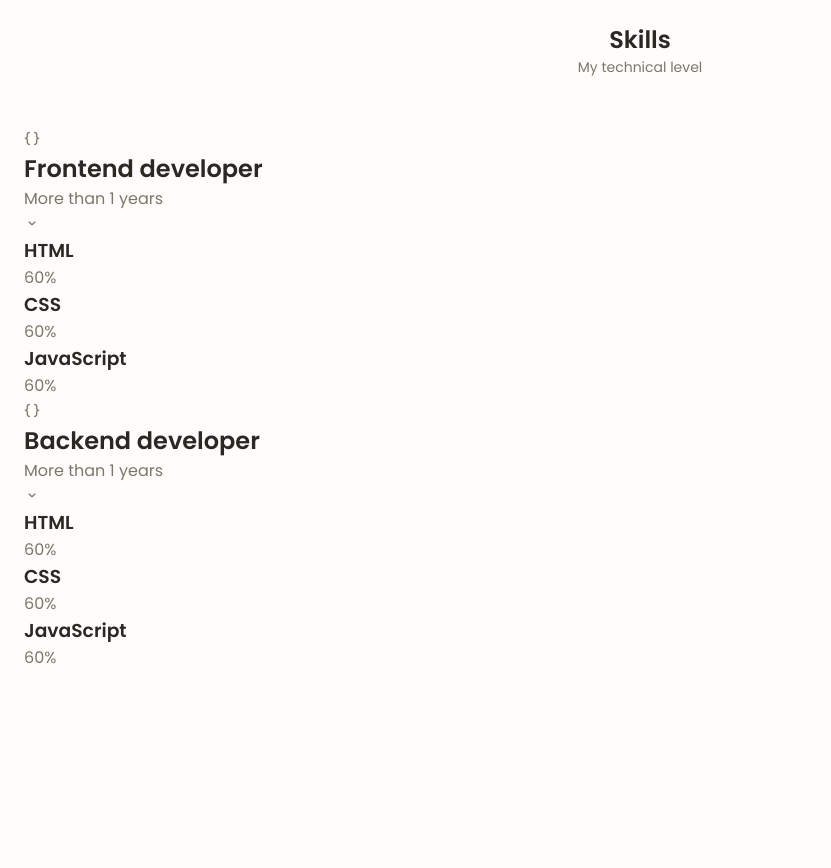
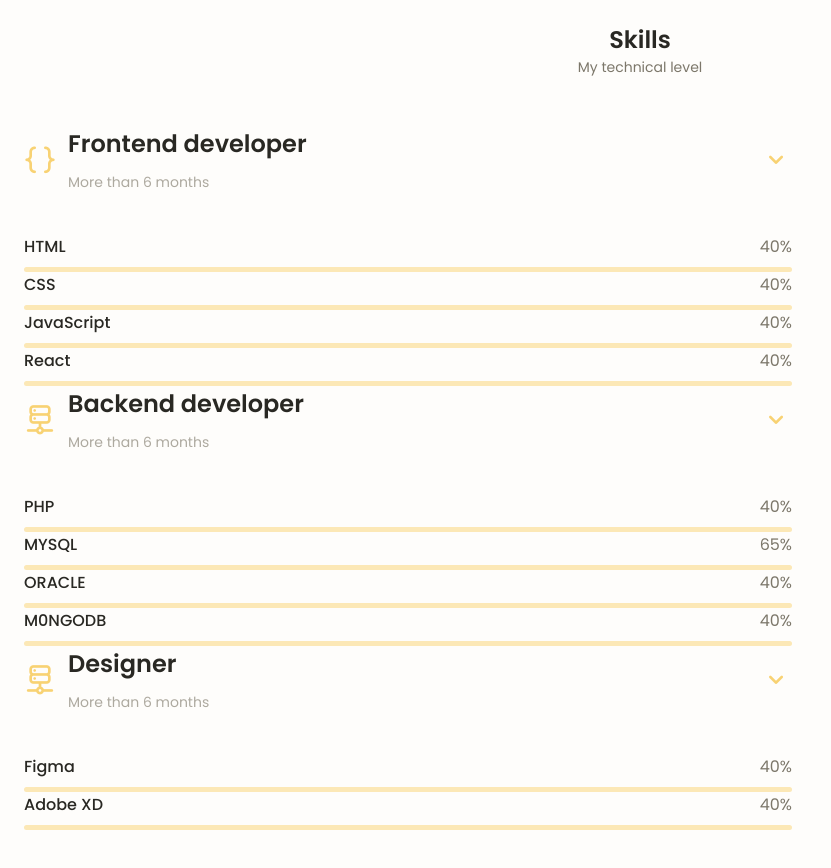
Before and after one commit to JuanFCode/Portfolio_Website, a plain HTML site: page index.html in a window 1280 px wide. Shown: the part 1380-2248 px from the top of the page, without its empty margins (0-831 px from the left). Before the commit the page ends 2114 px from the top, so only its background shows below. Drawn offline with nearby package versions, Linux system fonts and the light colour scheme.

Commit message:
Update skills

```diff
--- a/assets/css/style.css
+++ b/assets/css/style.css
@@ -292,7 +292,7 @@ img {
 }
 
 .home__scroll {
-    display:none;
+    display: none;
 }
 
 .home__scroll-button {
@@ -333,19 +333,21 @@ img {
 .button:hover {
     background-color: var(--first-color-alt);
 }
-.button__icon{
+
+.button__icon {
     font-size: 1.25rem;
     margin-left: var(--mb-0-5);
     transition: .2s;
 }
-.button--flex{
+
+.button--flex {
     display: inline-flex;
     align-items: center;
 }
 
 /*======================== ABOUT ======================*/
-.about__img{
-    width:200px;
+.about__img {
+    width: 200px;
     border-radius: .5rem;
     justify-self: center;
     align-self: center;
@@ -353,31 +355,86 @@ align-items: center;
 
 
 }
-.about__description{
+
+.about__description {
     text-align: center;
     margin-bottom: var(--mb-2-5);
 }
-.about__info{
+
+.about__info {
     display: flex;
     justify-content: space-evenly;
     margin-bottom: var(--mb-2-5);
 }
 
-.about__info-title{
+.about__info-title {
     font-size: var(--h2-font-size);
     font-weight: var(--font-semi-bold);
     color: var(--title-color);
 }
-.about__info-name{
+
+.about__info-name {
     font-size: var(--smaller-font-size);
 }
 
 .about__info-title,
-.about__info-name{
+.about__info-name {
     display: block;
     text-align: center;
 }
-.about__buttons{
+
+.about__buttons {
     display: flex;
     justify-content: center;
 }
+
+/*======================== SKILLS ======================*/
+.skills__container {
+    row-gap: 0;
+
+}
+.skills__header{
+    display: flex;
+    align-items: center;
+    margin-bottom: var(--mb-2-5);
+cursor: pointer;
+}
+
+.skills__icon,
+.skills__arrow{
+    font-size: 2rem;
+    color: var(--first-color);
+}
+.skills__icon{
+margin-right: var(--mb-0-75);
+}
+.skills__title{
+    font-size: var(--h3-font-size);
+}
+.skills__subtitle{
+    font-size: var(--small-font-size);
+    color: var(--text-color-light);
+}
+.skills__arrow{
+    margin-left: auto;
+    transition: .4s;
+}
+.skills__titles{
+    display: flex;
+    justify-content: space-between;
+    margin-bottom: var(--mb-0-5);
+}
+.skills__name{
+    font-size: var(--normal-font-size);
+    font-weight: var(--font-medium);
+}
+.skills__bar,
+.skills__percentage{
+    height: 5px;
+    border-radius: .25rem;
+
+}
+.skills__bar{
+    background-color: var(--first-color-lighter);
+
+}
--- a/index.html
+++ b/index.html
@@ -160,6 +160,7 @@
         <section class="skills section" id="skills">
             <h2 class="section__title">Skills</h2>
             <span class="section__subtitle">My technical level</span>
+
             <div class="skills__container container grid">
                 <div>
                     <!--======================== SKILLS 1 ======================-->
@@ -168,8 +169,8 @@
                             <i class="uil uil-brackets-curly skills__icon"></i>
 
                             <div>
-                                <h1 class="skills__title">Frontend developer</h1>
-                                <span class="skills__subtitle">More than 1 years</span>
+                                <h1 class="skills__titles">Frontend developer</h1>
+                                <span class="skills__subtitle">More than 6 months</span>
                             </div>
 
                             <i class="uil uil-angle-down skills__arrow"></i>
@@ -177,18 +178,18 @@
 
                         <div class="skills__list grid">
                             <div class="skills__data">
-                                <div class="skills__title">
+                                <div class="skills__titles">
                                     <h3 class="skills__name">HTML</h3>
-                                    <span class="skills__number">60%</span>
+                                    <span class="skills__number">40%</span>
                                 </div>
                                 <div class="skills__bar">
                                     <span class="skills__percentage skills__html"></span>
                                 </div>
 
                                 <div class="skills__data">
-                                    <div class="skills__title">
+                                    <div class="skills__titles">
                                         <h3 class="skills__name">CSS</h3>
-                                        <span class="skills__number">60%</span>
+                                        <span class="skills__number">40%</span>
                                     </div>
                                     <div class="skills__bar">
                                         <span class="skills__percentage skills__css"></span>
@@ -196,12 +197,21 @@
                                 </div>
 
                                 <div class="skills__data">
-                                    <div class="skills__title">
+                                    <div class="skills__titles">
                                         <h3 class="skills__name">JavaScript</h3>
-                                            <span class="skills__number">60%</span>
+                                        <span class="skills__number">40%</span>
                                     </div>
                                     <div class="skills__bar">
                                         <span class="skills__percentage skills__js"></span>
+                                    </div>
+                                </div>
+                                <div class="skills__data">
+                                    <div class="skills__titles">
+                                        <h3 class="skills__name">React</h3>
+                                        <span class="skills__number">40%</span>
+                                    </div>
+                                    <div class="skills__bar">
+                                        <span class="skills__percentage skills__react"></span>
                                     </div>
                                 </div>
 
@@ -211,11 +221,10 @@
                     <!--======================== SKILLS 2 ======================-->
                     <div class="skills__content">
                         <div class="skills__header">
-                            <i class="uil uil-brackets-curly skills__icon"></i>
-
+                            <i class="uil uil-server-network skills__icon"></i>
                             <div>
-                                <h1 class="skills__title">Backend developer</h1>
-                                <span class="skills__subtitle">More than 1 years</span>
+                                <h1 class="skills__titles">Backend developer</h1>
+                                <span class="skills__subtitle">More than 6 months</span>
                             </div>
 
                             <i class="uil uil-angle-down skills__arrow"></i>
@@ -223,31 +232,75 @@
 
                         <div class="skills__list grid">
                             <div class="skills__data">
-                                <div class="skills__title">
-                                    <h3 class="skills__name">HTML</h3>
-                                    <span class="skills__number">60%</span>
+                                <div class="skills__titles">
+                                    <h3 class="skills__name">PHP</h3>
+                                    <span class="skills__number">40%</span>
                                 </div>
                                 <div class="skills__bar">
-                                    <span class="skills__percentage skills__html"></span>
+                                    <span class="skills__percentage skills__php"></span>
                                 </div>
 
                                 <div class="skills__data">
-                                    <div class="skills__title">
-                                        <h3 class="skills__name">CSS</h3>
-                                        <span class="skills__number">60%</span>
+                                    <div class="skills__titles">
+                                        <h3 class="skills__name">MYSQL</h3>
+                                        <span class="skills__number">65%</span>
                                     </div>
                                     <div class="skills__bar">
-                                        <span class="skills__percentage skills__css"></span>
+                                        <span class="skills__percentage skills__sql"></span>
                                     </div>
                                 </div>
 
                                 <div class="skills__data">
-                                    <div class="skills__title">
-                                        <h3 class="skills__name">JavaScript</h3>
-                                            <span class="skills__number">60%</span>
+                                    <div class="skills__titles">
+                                        <h3 class="skills__name">ORACLE</h3>
+                                        <span class="skills__number">40%</span>
                                     </div>
                                     <div class="skills__bar">
-                                        <span class="skills__percentage skills__js"></span>
+                                        <span class="skills__percentage skills__oracle"></span>
+                                    </div>
+                                </div>
+                                <div class="skills__data">
+                                    <div class="skills__titles">
+                                        <h3 class="skills__name">M0NGODB</h3>
+                                        <span class="skills__number">40%</span>
+                                    </div>
+                                    <div class="skills__bar">
+                                        <span class="skills__percentage skills__mongo"></span>
+                                    </div>
+                                </div>
+
+                            </div>
+                        </div>
+                    </div>
+                    <!--======================== SKILLS 3 ======================-->
+                    <div class="skills__content">
+                        <div class="skills__header">
+                            <i class="uil uil-server-network skills__icon"></i>
+                            <div>
+                                <h1 class="skills__titles">Designer</h1>
+                                <span class="skills__subtitle">More than 6 months</span>
+                            </div>
+
+                            <i class="uil uil-angle-down skills__arrow"></i>
+                        </div>
+
+                        <div class="skills__list grid">
+                            <div class="skills__data">
+                                <div class="skills__titles">
+                                    <h3 class="skills__name">Figma</h3>
+                                    <span class="skills__number">40%</span>
+                                </div>
+                                <div class="skills__bar">
+                                    <span class="skills__percentage skills__figma"></span>
+                                </div>
+
+                                <div class="skills__data">
+                                    <div class="skills__titles">
+                                        <h3 class="skills__name">Adobe XD</h3>
+                                        <span class="skills__number">40%</span>
+                                    </div>
+                                    <div class="skills__bar">
+                                        <span class="skills__percentage skills__adove"></span>
                                     </div>
                                 </div>
 
```
Lines whose indentation alone changed are shown as unchanged.
